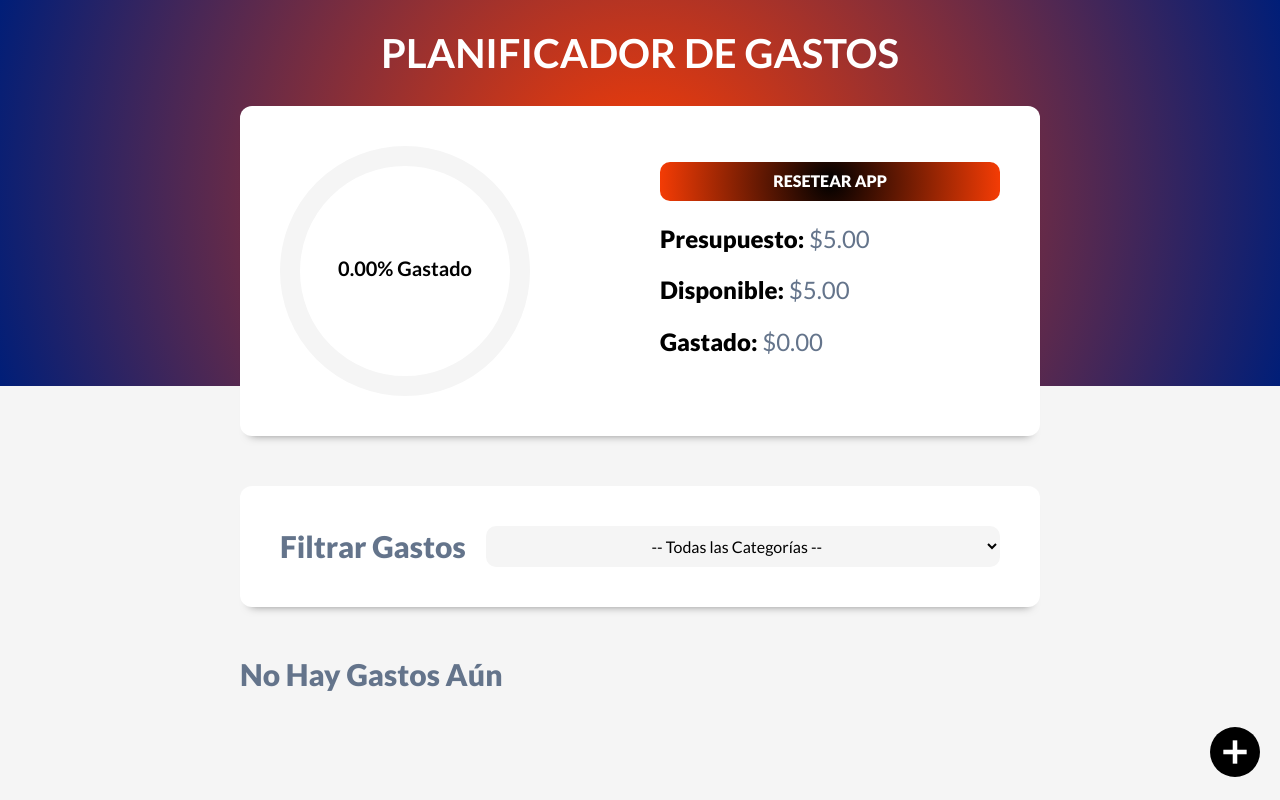
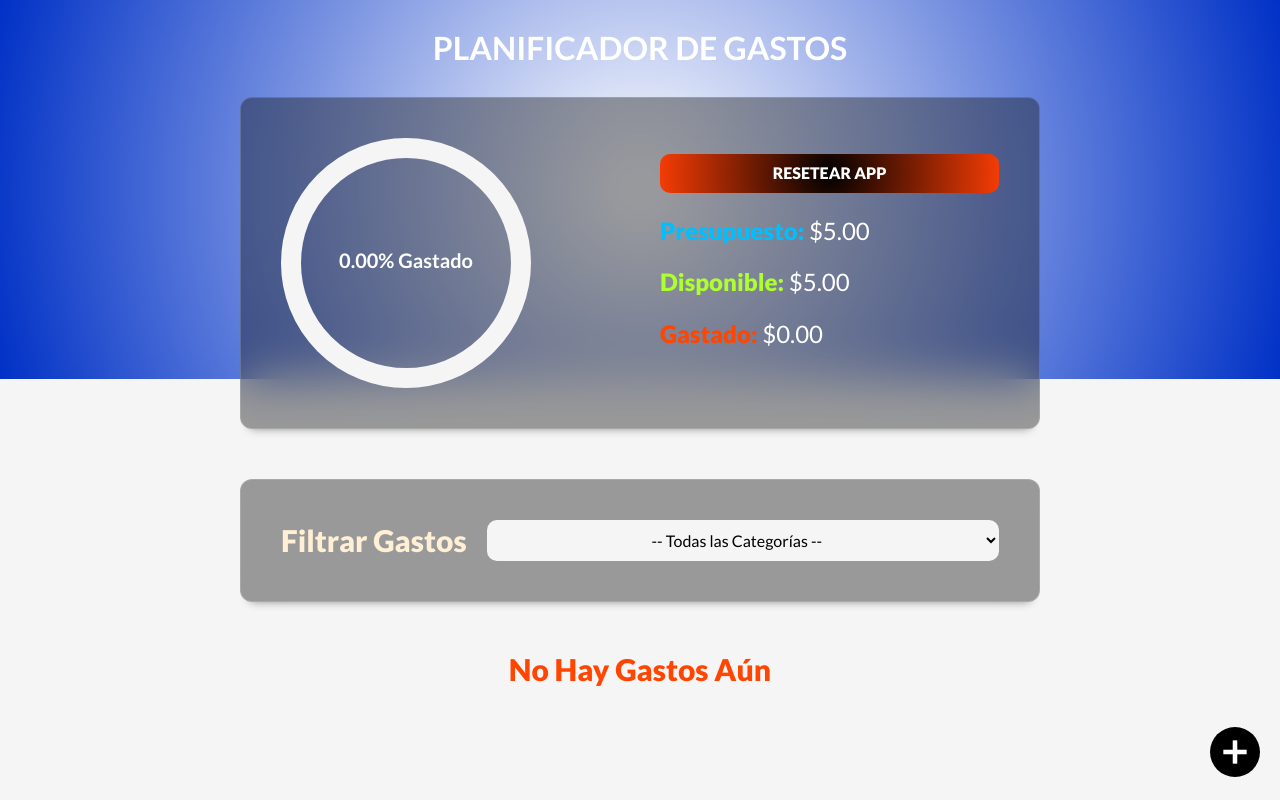
Before and after one commit to DavidL88/control-gastos, a React (Vite) app: page / in a window 1280 px wide. Both pictures are taken after typing "5" into the empty fields and a click on the input "Añadir". Built offline with nearby package versions, Linux system fonts and the light colour scheme.

Commit message:
update bg colors and minor fix

```diff
--- a/src/components/ControlPresupuesto.jsx
+++ b/src/components/ControlPresupuesto.jsx
@@ -53,9 +53,9 @@ const ControlPresupuesto = ({
       <div>
         <CircularProgressbar
           styles={buildStyles({
-            pathColor: porcentaje > 100 ? "#DC2626" : "rgb(0,102,198)",
+            pathColor: porcentaje > 100 ? "#DC2626" : "rgb(0, 191, 255)",
             trailColor: "#f5f5f5",
-            textColor: porcentaje > 100 ? "#DC2626" : "#000",
+            textColor: porcentaje > 100 ? "#DC2626" : "#fff",
           })}
           value={porcentaje}
           text={`${porcentaje}% Gastado`}
@@ -67,13 +67,13 @@ const ControlPresupuesto = ({
           Resetear App
         </button>
         <p>
-          <span>Presupuesto: </span> {formatearCantidad(presupuesto)}
+          <span className="presupuesto">Presupuesto: </span> {formatearCantidad(presupuesto)}
         </p>
         <p className={`${disponible < 0 ? "negativo" : ""}`}>
-          <span>Disponible: </span> {formatearCantidad(disponible)}
+          <span className="disponible">Disponible: </span> {formatearCantidad(disponible)}
         </p>
         <p>
-          <span>Gastado: </span> {formatearCantidad(gastado)}
+          <span className="gastado">Gastado: </span> {formatearCantidad(gastado)}
         </p>
       </div>
     </div>
--- a/src/index.css
+++ b/src/index.css
@@ -27,9 +27,6 @@ html {
   height: 100vh;
 }
 
-h1 {
-  font-size: 4rem;
-}
 h2 {
   font-size: 3rem;
 }
@@ -38,14 +35,17 @@ h2 {
   box-shadow: 0px 9px 10px -10px rgba(0, 0, 0, 0.51);
   -webkit-box-shadow: 0px 9px 10px -10px rgba(0, 0, 0, 0.51);
   -moz-box-shadow: 0px 9px 10px -10px rgba(0, 0, 0, 0.51);
-  background-color: var(--blanco);
+  border-radius: 24px;
+  border: 1px solid rgba(255, 255, 255, 0.16);
+  background: rgba(16, 16, 16, 0.40);
+  backdrop-filter: blur(24px);
   padding: 4rem;
   border-radius: 1.2rem;
 }
 
 header {
-  background: rgb(63,94,251);
-  background: radial-gradient(circle, rgba(63,94,251,1) 0%, rgba(255,61,0,1) 0%, rgba(0,30,120,1) 100%, rgba(70,252,212,1) 100%);
+  background: rgb(255,255,255);
+  background: radial-gradient(circle, rgba(255,255,255,1) 0%, rgba(0,49,198,1) 100%);
 }
 
 header h1 {
@@ -53,7 +53,7 @@ header h1 {
   margin: 0;
   color: var(--blanco);
   text-align: center;
-
+  padding-inline: 1rem;
   text-transform: uppercase;
 }
 
@@ -91,10 +91,12 @@ header h1 {
   right: 0;
 }
 
-
+.formulario input[type="number"].nuevo-presupuesto:focus-visible {
+  outline-color: rgb(229, 151, 0);
+}
 
 .formulario label {
-  color: #000;
+  color: var(--blanco);
   font-size: 2.8rem;
   text-align: center;
   margin-bottom: 2rem;
@@ -112,13 +114,14 @@ header h1 {
 }
 .formulario input[type="submit"] {
 
-  background: radial-gradient(circle, rgba(63,94,251,1) 0%, rgba(255,61,0,1) 0%, rgba(0,30,120,1) 100%, rgba(70,252,212,1) 100%);
+  background: rgb(255,255,255);
+  background: radial-gradient(circle, rgba(255,255,255,1) 0%, rgba(0,49,198,1) 100%);
   border: none;
   border-radius: 12px;
   padding: 1rem;
   text-align: center;
   margin-top: 2rem;
-  color: var(--blanco);
+  color: blue;
   font-weight: 900;
   text-transform: uppercase;
   font-size: 1.9rem;
@@ -211,7 +214,7 @@ header h1 {
 }
 .contenido-presupuesto p {
   font-weight: 400;
-  color: var(--gris-oscuro);
+  color: var(--blanco);
   font-size: 2.4rem;
   text-align: center;
 }
@@ -226,7 +229,7 @@ header h1 {
 }
 .contenido-presupuesto span {
   font-weight: 900;
-  color: #000;
+  color: deepskyblue;
 }
 .reset-app {
   border: none;
@@ -246,6 +249,14 @@ header h1 {
   cursor: pointer;
 }
 
+span.disponible {
+  color: greenyellow;
+}
+
+span.gastado {
+  color: orangered;
+}
+
 main {
   padding-top: 10rem;
 }
@@ -258,7 +269,7 @@ main {
 .filtros label {
   font-size: 3rem;
   font-weight: 900;
-  color: var(--gris-oscuro);
+  color: papayawhip;
 }
 .filtros select {
   flex: 1;
@@ -274,8 +285,9 @@ main {
   margin-top: 5rem;
 }
 .listado-gastos h2 {
-  color: var(--gris-oscuro);
+  color: orangered;
   font-weight: 900;
+  text-align: center;
 }
 .no-gastos {
   text-align: center;
@@ -298,7 +310,7 @@ main {
 
 .cantidad-gasto {
   font-size: 2.4rem;
-  color: var(--negro);
+  color: lavenderblush;
   font-weight: 900;
 }
 
@@ -316,7 +328,7 @@ main {
   margin: 0 0 0.3rem 0;
 }
 .descripcion-gasto .categoria {
-  color: var(--gris);
+  color: wheat;
   font-size: 1.6rem;
   font-weight: 900;
   text-transform: uppercase;
@@ -325,7 +337,7 @@ main {
   margin-bottom: 1rem;
 }
 .descripcion-gasto .nombre-gasto {
-  color: var(--gris-oscuro);
+  color: whitesmoke;
   font-size: 2.4rem;
   font-weight: 700;
 }
@@ -335,7 +347,7 @@ main {
 .descripcion-gasto .fecha-gasto {
   font-size: 1.8rem;
   font-weight: 900;
-  color: var(--gris-oscuro);
+  color: blanchedalmond;
 }
 .descripcion-gasto .fecha-gasto span {
   font-weight: 400;
```
